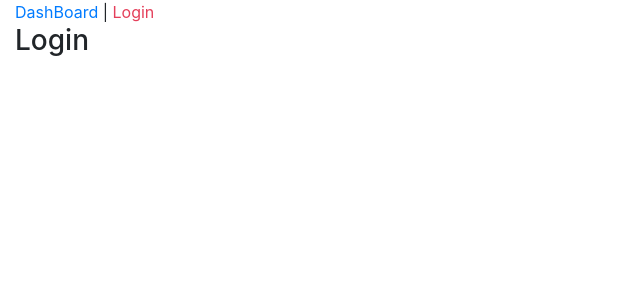
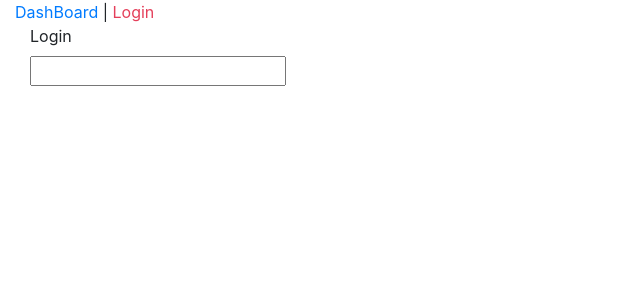
Before and after one commit to JimHotchkiss/lead-tracker-client, a React (Create React App) app: page /login in a window 1280 px wide. Shown: the top 300 px of the page, without its empty margins (0-640 px from the left). Built offline with nearby package versions, Linux system fonts and the light colour scheme.

Commit message:
Building about simple form.

```diff
--- a/src/components/login/Login.js
+++ b/src/components/login/Login.js
@@ -1,9 +1,15 @@
-import React from "react";
+import React, { useState } from "react";
 
 const Login = () => {
+  const [value, setValue] = useState("");
   return (
-    <div>
-      <h3>Login</h3>
+    <div className='container-fluid'>
+      <form>
+        <div>
+          <label>Login</label>
+        </div>
+        <input placeholder='' />
+      </form>
     </div>
   );
 };
```
